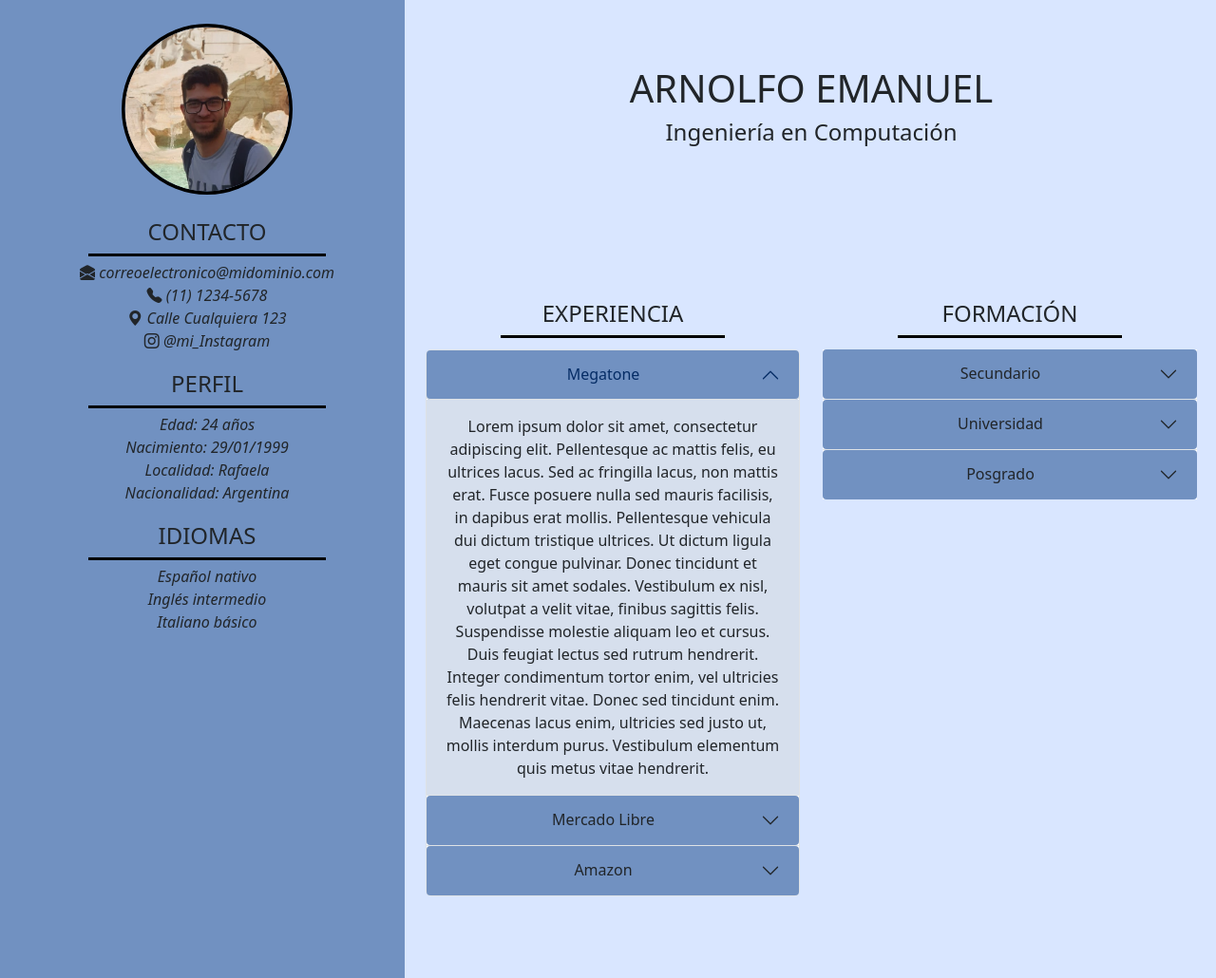
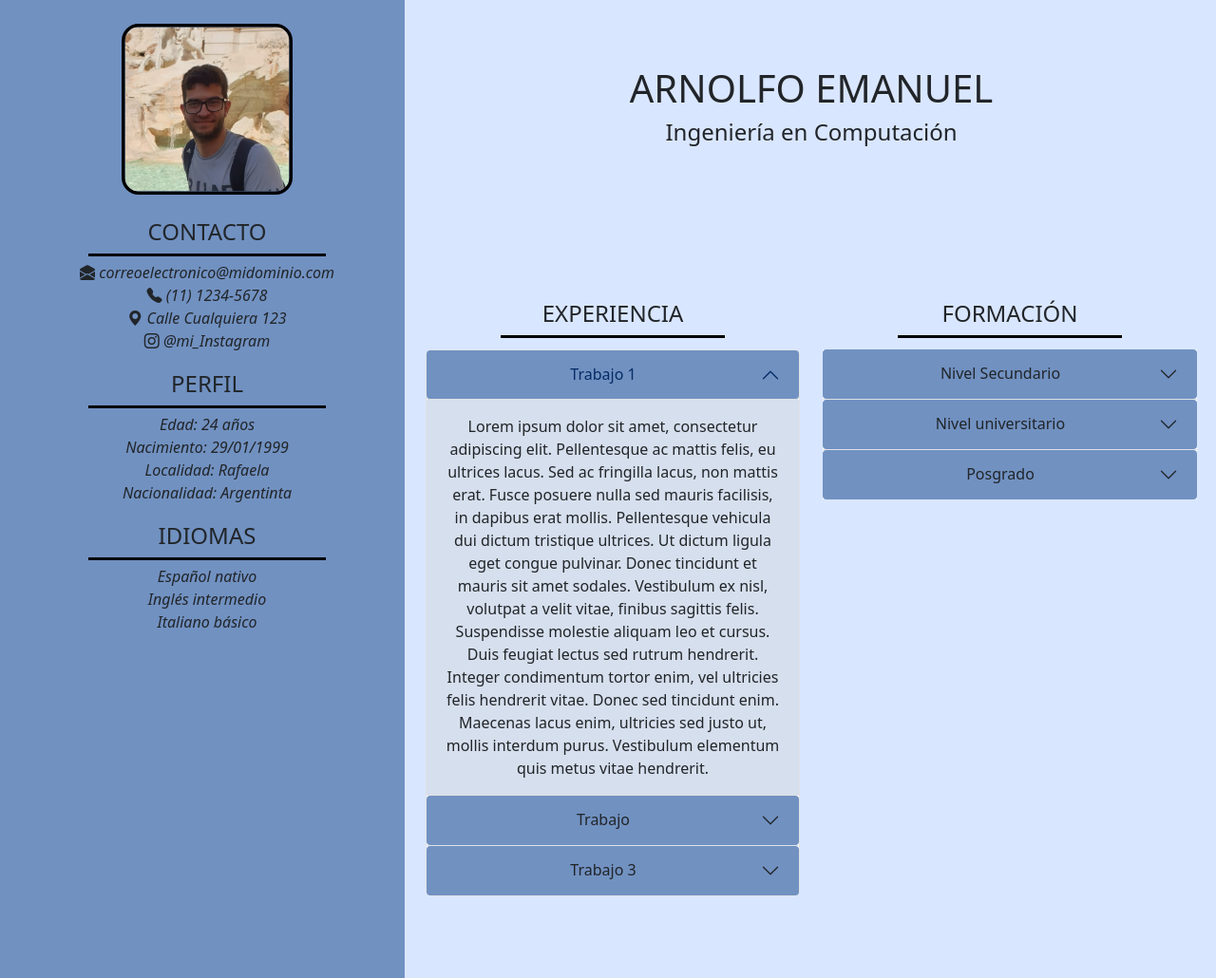
Before and after one commit to emaarnolfo/CVArgPrograma.github.io, a plain HTML site: page index.html in a window 1280 px wide. Shown: the whole page at 95% size. Drawn offline with nearby package versions, Linux system fonts and the light colour scheme.

Commit message:
Correcion en los titulos

```diff
--- a/css/styles.css
+++ b/css/styles.css
@@ -1,7 +1,7 @@
 img{
     scale:calc(.9);
     margin: 15px;
-    border-radius: 50%;
+    border-radius: 10%;
     border: 4px solid black;
     transition: 0.3s;
     cursor: pointer;
--- a/index.html
+++ b/index.html
@@ -11,7 +11,6 @@
 </head>
 <body>
     <script src="https://cdn.jsdelivr.net/npm/bootstrap@5.3.0-alpha1/dist/js/bootstrap.bundle.min.js" integrity="sha384-w76AqPfDkMBDXo30jS1Sgez6pr3x5MlQ1ZAGC+nuZB+EYdgRZgiwxhTBTkF7CXvN" crossorigin="anonymous"></script>
-
     <div class="container text-center">
         <div class="row align-items-center">
             <div class="col-4">
@@ -37,9 +36,6 @@
                 <div class="panel_lateral">
                     <h4>CONTACTO</h4>
                     <div class="separador"></div>
-                    <!-- <lu>
-                        <li> unmail@unadominio.com</li>
-                    </lu> -->
                     <i class="bi bi-envelope-open-fill"> correoelectronico@midominio.com</i>
                     <i class="bi bi-telephone-fill"> (11) 1234-5678</i>
                     <i class="bi bi-geo-alt-fill"> Calle Cualquiera 123</i>
@@ -51,7 +47,11 @@
                     <p>Edad: 24 años</p>
                     <p>Nacimiento: 29/01/1999</p>
                     <p>Localidad: Rafaela</p>
-                    <p>Nacionalidad: Argentina</p>
+                    <p>Nacionalidad: Argentinta</p>
+                    <!-- <p><strong>Edad:</strong> 24 años</p>
+                    <p><strong>Nacimiento:</strong> 29/01/1999</p>
+                    <p><strong>Localidad:</strong> Rafaela</p>
+                    <p><strong>Nacionalidad:</strong> Argentina</p> -->
                 </div>
                 <div class="panel_lateral">
                     <h4>IDIOMAS</h4>
@@ -72,7 +72,7 @@
                             <div class="accordion-item">
                               <h2 class="accordion-header" id="headingOne">
                                 <button class="accordion-button" type="button" data-bs-toggle="collapse" data-bs-target="#collapseOne" aria-expanded="true" aria-controls="collapseOne">
-                                    <div class="centrar">Megatone</div>
+                                    <div class="centrar">Trabajo 1</div>
                                 </button>
                               </h2>
                               <div id="collapseOne" class="accordion-collapse collapse show" aria-labelledby="headingOne" data-bs-parent="#accordionExample">
@@ -84,7 +84,7 @@
                             <div class="accordion-item">
                               <h2 class="accordion-header" id="headingTwo">
                                 <button class="accordion-button collapsed" type="button" data-bs-toggle="collapse" data-bs-target="#collapseTwo" aria-expanded="false" aria-controls="collapseTwo">
-                                    <div class="centrar">Mercado Libre</div>
+                                    <div class="centrar">Trabajo</div>
                                 </button>
                               </h2>
                               <div id="collapseTwo" class="accordion-collapse collapse" aria-labelledby="headingTwo" data-bs-parent="#accordionExample">
@@ -96,7 +96,7 @@
                             <div class="accordion-item">
                               <h2 class="accordion-header" id="headingThree">
                                 <button class="accordion-button collapsed" type="button" data-bs-toggle="collapse" data-bs-target="#collapseThree" aria-expanded="false" aria-controls="collapseThree">
-                                    <div class="centrar">Amazon</div>
+                                    <div class="centrar">Trabajo 3</div>
                                 </button>
                               </h2>
                               <div id="collapseThree" class="accordion-collapse collapse" aria-labelledby="headingThree" data-bs-parent="#accordionExample">
@@ -117,7 +117,7 @@
                                 <div class="accordion-item">
                                   <h2 class="accordion-header" id="flush-headingOne">
                                     <button class="accordion-button collapsed" type="button" data-bs-toggle="collapse" data-bs-target="#flush-collapseOne" aria-expanded="false" aria-controls="flush-collapseOne">
-                                      <div class="centrar">Secundario</div>
+                                      <div class="centrar">Nivel Secundario</div>
                                     </button>
                                   </h2>
                                   <div id="flush-collapseOne" class="accordion-collapse collapse" aria-labelledby="flush-headingOne" data-bs-parent="#accordionFlushExample">
@@ -127,7 +127,7 @@
                                 <div class="accordion-item">
                                   <h2 class="accordion-header" id="flush-headingTwo">
                                     <button class="accordion-button collapsed" type="button" data-bs-toggle="collapse" data-bs-target="#flush-collapseTwo" aria-expanded="false" aria-controls="flush-collapseTwo">
-                                        <div class="centrar">Universidad</div>
+                                        <div class="centrar">Nivel universitario</div>
                                     </button>
                                   </h2>
                                   <div id="flush-collapseTwo" class="accordion-collapse collapse" aria-labelledby="flush-headingTwo" data-bs-parent="#accordionFlushExample">
```
